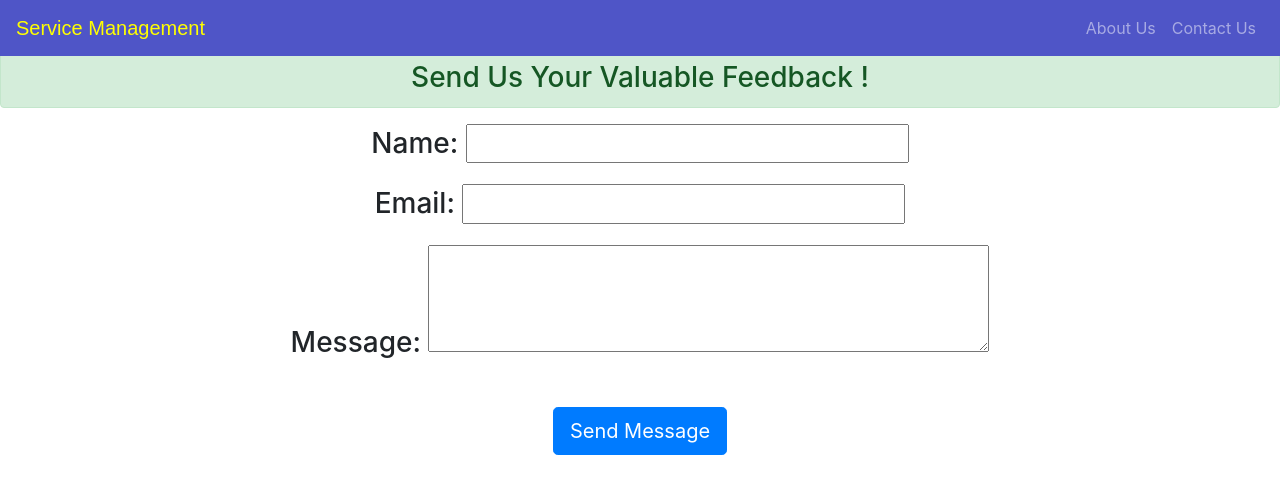
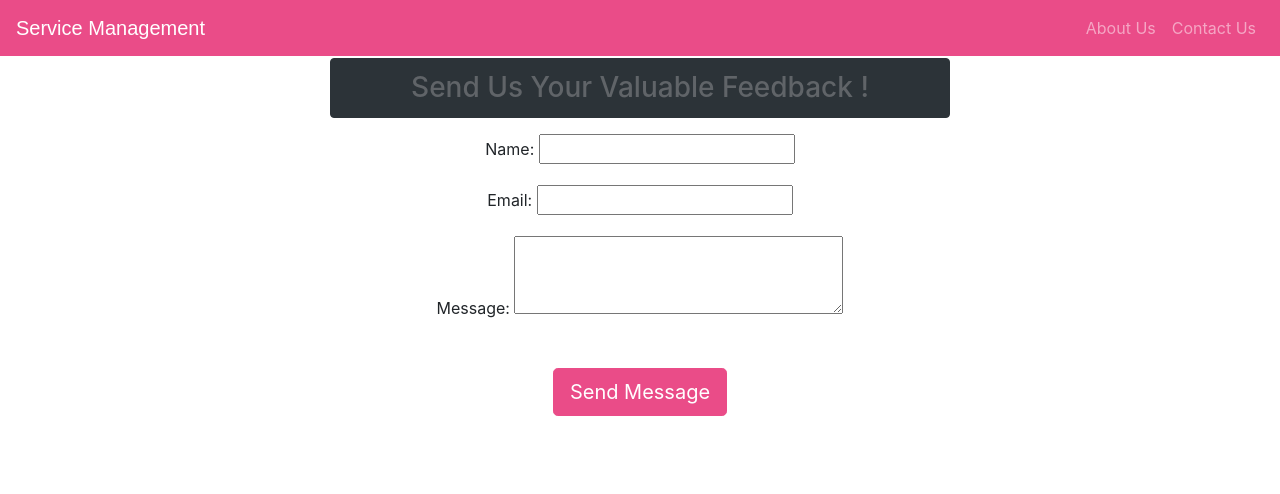
Before and after one commit to richapadhi/Agile, a Django app: page /contactus in a window 1280 px wide. Shown: the top 494 px of the page. Run offline with Django 3.2, Linux system fonts and the light colour scheme; some libraries are stand-ins or nearby versions.

Commit message:
updating UI Changes

```diff
--- a/vehicleservicemanagement-master/vehicleservicemanagement-master/templates/vehicle/contactus.html
+++ b/vehicleservicemanagement-master/vehicleservicemanagement-master/templates/vehicle/contactus.html
@@ -4,10 +4,28 @@
 
 <head>
   <meta name="viewport" content="width=device-width, initial-scale=1, shrink-to-fit=no">
-
-
-
-
+  <style>
+    /* Add some basic styling */
+    body {
+      font-family: Arial, sans-serif;
+      background-color: #606468;
+    }
+    .center-form {
+      margin: auto;
+      width: 50%;
+      padding: 10px;
+    }
+    .alert-success {
+      color: #606468 !important; /* Grey text */
+      background-color: #2c3338 !important; /* Dark background */
+      border-color: #2c3338 !important;
+    }
+    .btn-custom {
+      background-color: #ea4c88 !important;
+      border-color: #ea4c88 !important;
+      color: white !important;
+    }
+  </style>
 </head>
 
 <body>
@@ -16,21 +34,19 @@
   <br><br>
 
   <center>
+    <div class="center-form">
       <h3 class='alert alert-success'>Send Us Your Valuable Feedback !</h3>
-
       <form method="POST">
-      <!-- Very Important csrf Token -->
         {% csrf_token %}
         <div class="form-group">
-        <p>
-        <h3>{{ form.as_p }}</h3>
-        </p>
+          {{ form.as_p }}
           <br>
-        <input type="submit" value="Send Message" class='btn btn-primary btn-lg'>
+          <input type="submit" value="Send Message" class='btn btn-custom btn-lg'>
         </div>
       </form>
+    </div>
   </center>
-  {% include "vehicle/footer.html" %}
+
 </body>
 
 </html>
--- a/vehicleservicemanagement-master/vehicleservicemanagement-master/templates/vehicle/contactussuccess.html
+++ b/vehicleservicemanagement-master/vehicleservicemanagement-master/templates/vehicle/contactussuccess.html
@@ -32,8 +32,5 @@
       <a class="btn btn-primary btn-lg" href="/" role="button">HOME</a>
     </p>
   </div>
-
-  {% include "vehicle/footer.html" %}
 </body>
-
 </html>
--- a/vehicleservicemanagement-master/vehicleservicemanagement-master/templates/vehicle/customerlogin.html
+++ b/vehicleservicemanagement-master/vehicleservicemanagement-master/templates/vehicle/customerlogin.html
@@ -72,7 +72,10 @@
     background: #2ecc71
 }
 
+p {
+  text-align: center;
 
+}
     </style>
   </head>
   <body>
@@ -99,6 +102,5 @@
 <br><br><br><br><br><br><br><br><br>
 <br><br><br><br><br><br><br><br><br>
 <br><br><br><br><br>
-{% include "vehicle/footer.html" %}
   </body>
 </html>
--- a/vehicleservicemanagement-master/vehicleservicemanagement-master/templates/vehicle/footer.html
+++ /dev/null
@@ -1,59 +0,0 @@
-<!DOCTYPE html>
-<html>
-
-<head>
-
-
-  <link rel="stylesheet" href="https://maxcdn.bootstrapcdn.com/font-awesome/4.7.0/css/font-awesome.min.css">
-
-
-  <style>
-    /*---------------------------------------
-   Social section
------------------------------------------*/
-    footer {
-      padding: 0px 0px 0px 0px;
-      background-color: #4f55c7;
-      margin: 0px;
-    }
-
-    .fa {
-      padding: 20px;
-      font-size: 23px;
-      width: 60px;
-      text-align: center;
-      text-decoration: none;
-      margin: 5px 2px;
-      border-radius: 50%;
-    }
-
-    .fa:hover {
-      opacity: 0.5;
-      text-decoration: none;
-    }
-
-    .fa-facebook {
-      background: #3B5998;
-      color: white;
-      margin-top: 30px;
-    }
-
-    .fa-whatsapp {
-      background: #25d366;
-      color: white;
-    }
-
-    .fa-twitter {
-      background: #55ACEE;
-      color: white;
-    }
-
-    .fa-instagram {
-      background: #125688;
-      color: white;
-    }
-
-    p {
-      text-align: center;
-
-    }
--- a/vehicleservicemanagement-master/vehicleservicemanagement-master/templates/vehicle/index.html
+++ b/vehicleservicemanagement-master/vehicleservicemanagement-master/templates/vehicle/index.html
@@ -24,7 +24,6 @@
     <br><br>
 
     <div class="jumbotron" style="margin-bottom: 0px;margin-top: 0px;">
-      <br><br><br><br><br><br><br><br><br><br><br><br><br><br><br><br>
     </div>
     <br><br>
   </body>
--- a/vehicleservicemanagement-master/vehicleservicemanagement-master/templates/vehicle/navbar.html
+++ b/vehicleservicemanagement-master/vehicleservicemanagement-master/templates/vehicle/navbar.html
@@ -16,7 +16,7 @@
 
       }
       .bg-dark {
-      background-color: #4f55c7!important;
+      background-color: #ea4c88!important;
   }
       .navbar-brand {
         font-size: 20px;
@@ -32,7 +32,7 @@
 
     <div class="bs-example">
       <nav class="navbar navbar-expand-md bg-dark navbar-dark fixed-top">
-        <a href="/" class="navbar-brand" style="color:yellow;">Service Management</a>
+        <a href="/" class="navbar-brand" style="color:white;">Service Management</a>
         <button type="button" class="navbar-toggler" data-toggle="collapse" data-target="#navbarCollapse">
           <span class="navbar-toggler-icon"></span>
         </button>
@@ -47,14 +47,8 @@
             <a href="contactus" class="nav-item nav-link">Contact Us</a>
           </div>
 
-
-
-
         </div>
       </nav>
     </div>
-
-
   </body>
-
   </html>
```
Also changed, not shown: vehicleservicemanagement-master/vehicleservicemanagement-master/templates/vehicle/aboutus.html (+6 -5 lines), vehicleservicemanagement-master/vehicleservicemanagement-master/templates/vehicle/customerclick.html (+11 -4 lines), vehicleservicemanagement-master/vehicleservicemanagement-master/templates/vehicle/customersignup.html (+16 -39 lines). Lines whose indentation alone changed are shown as unchanged.
